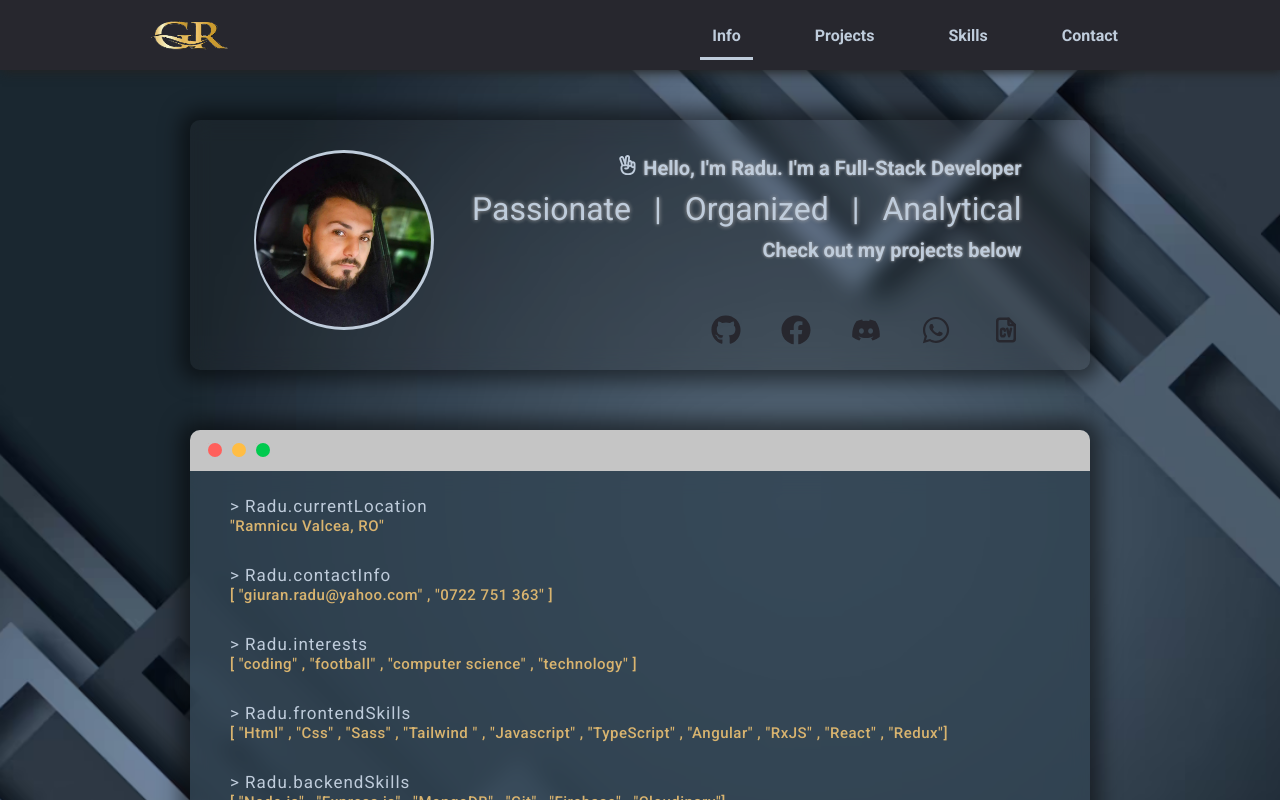
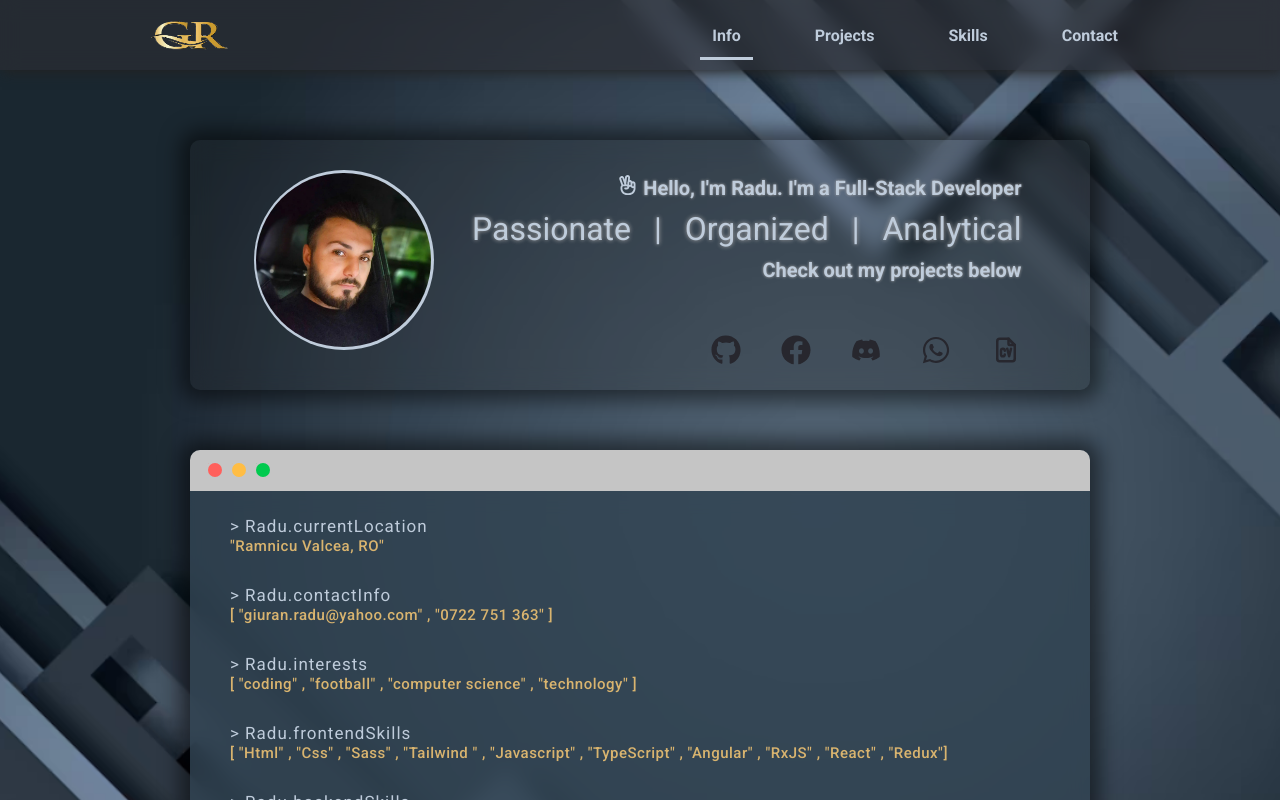
Before and after one commit to GiuranRadu/my-portofolio, a React (Vite) app: page / in a window 1280 px wide. Shown: the top 800 px of the page. Built offline with nearby package versions, Linux system fonts and the light colour scheme.

Commit message:
some minor changes

```diff
--- a/src/Components/DashBoard/DashBoard.module.css
+++ b/src/Components/DashBoard/DashBoard.module.css
@@ -1,5 +1,5 @@
 .dashboard-container {
-  padding: 60px 0 0 0;
+  /* padding: 70px 0 0 0; */
   min-height: fit-content;
   display: flex;
   flex-direction: column;
@@ -13,7 +13,7 @@
 /** SECTION 1 **/
 
 .section1 {
-  padding: 60px;
+  padding: 70px;
   background-image: url('../../assets/Screenshot 2024-04-29 130407.png');
   background-repeat: no-repeat;
   background-size: cover;
--- a/src/Components/HeroSection/HeroSection.module.css
+++ b/src/Components/HeroSection/HeroSection.module.css
@@ -1,6 +1,6 @@
 /** SECTION 1 **/
 .hero-container {
-  padding: 0;
+  padding: 70px 0 0 0 ;
 }
 
 .hero-div {
--- a/src/Components/NavBar/NavBar.css
+++ b/src/Components/NavBar/NavBar.css
@@ -7,8 +7,10 @@
   z-index: 1;
   transition: .3s ease-in;
   overflow: hidden;
-  background-color: var(--grey-brand);
-  box-shadow: 2px 2px 10px rgb(35, 35, 35);
+  background-color: rgba(44, 46, 52, 0.639);
+  backdrop-filter: blur(10px);
+  -webkit-backdrop-filter: blur(10px);
+  box-shadow: 2px 2px 12px rgb(35, 35, 35);
   padding:0 150px;
 }
 
```
